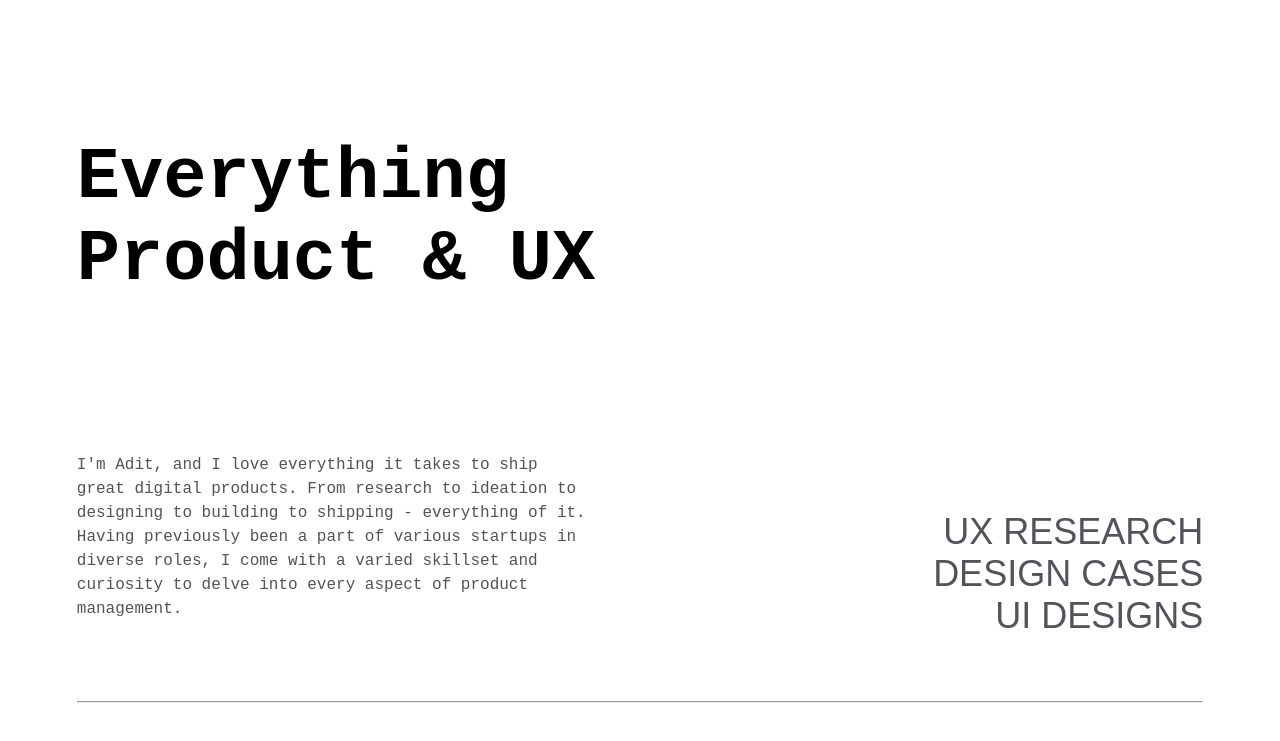
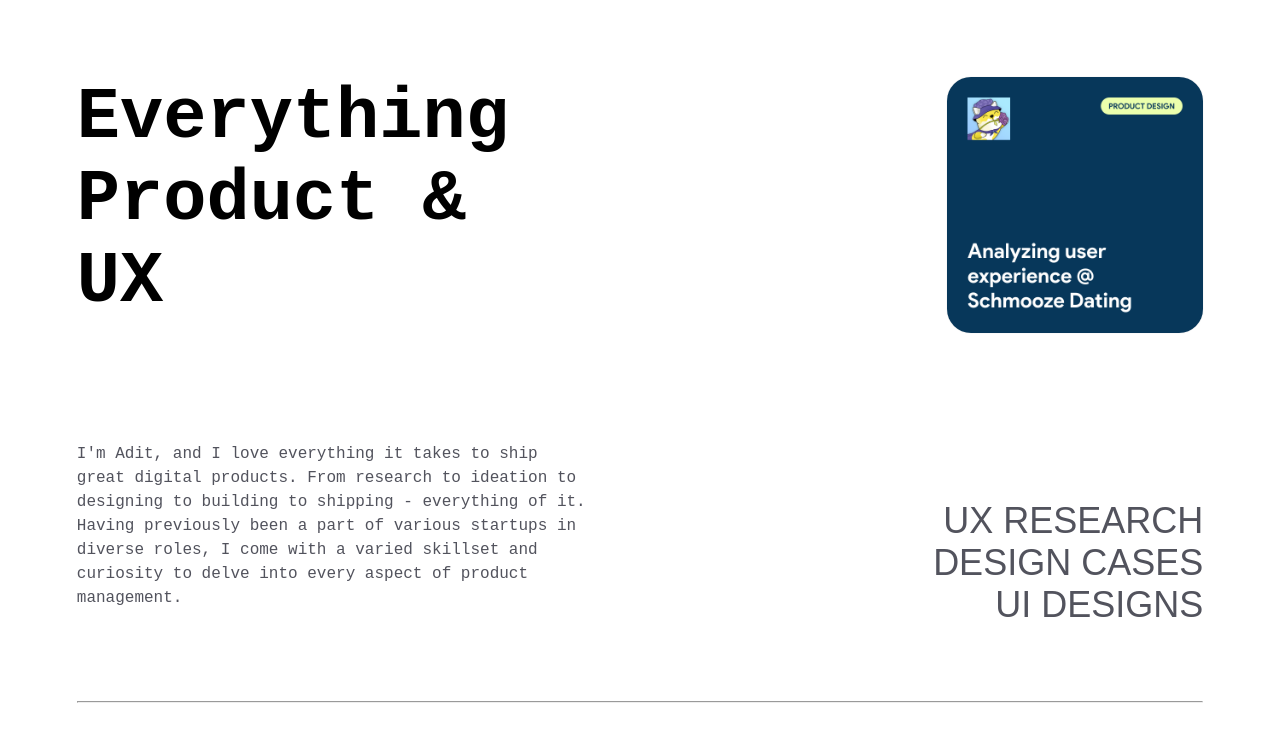
Before and after one commit to adit-saxena/Portfolio_v3, a plain HTML site: page index.html in a window 1280 px wide. Shown: the part 59-800 px from the top of the page. Drawn offline with Linux system fonts and the light colour scheme.

Commit message:
Schmooze is Live

```diff
--- a/index.html
+++ b/index.html
@@ -35,14 +35,19 @@
         </div>
     </div>
     <div class="hero">
-        <div class="main">
+        <div class="herorow" id="row1">
             <h2>Everything Product & UX</h2>
+            <div class="heroimg" id="Schmooze" onclick="goToWebsite('https://drive.google.com/file/d/1W_xGIY-43EVgrNdcKGNusVVSsSbO2a1S/view?usp=sharing')">
+                <img src="./Images/Schmooze_Hero.png">
+            </div>
+        </div>
+        <div class="herorow" id="row2">
             <p>I'm Adit, and I love everything it takes to ship great digital products. From research to ideation to designing to building to shipping - everything of it. Having previously been a part of various startups in diverse roles, I come with a varied skillset and curiosity to delve into every aspect of product management.</p>
-        </div>
         <div class="categories">
             <a href="#Research" class="resume-link">UX RESEARCH <i class="fas fa-arrow-down"></i></a>
             <a href="#Design" class="resume-link">DESIGN CASES <i class="fas fa-arrow-down"></i></a>
             <a href="#UIDESIGNS" class="resume-link">UI DESIGNS <i class="fas fa-arrow-down"></i></a>
+        </div>
         </div>
     </div>
     <hr>
@@ -66,6 +71,16 @@
     <div class="section" id="Design">
         <div class="sectionheading">
             <h1>//PRODUCT DESIGN CASES</h1>
+        </div>
+        <div class="sectioncontent">
+            <div class="sectiontb">
+                <h2>Schmooze : Revamping Dating for GenZ</h2>
+                <h3>Conducted primary and secondary generative research through digital ethnography to understand user pain points for the new age dating, proposed adequate product improvements and design changes</h3>
+                <button class="button" onclick="goToWebsite('https://drive.google.com/file/d/1W_xGIY-43EVgrNdcKGNusVVSsSbO2a1S/view?usp=sharing')">View Project <i class="fas fa-arrow-left" style="transform: rotate(125deg);"></i></button>
+            </div>
+            <div class="img" id="schmmoze" onclick="goToWebsite('https://drive.google.com/file/d/1W_xGIY-43EVgrNdcKGNusVVSsSbO2a1S/view?usp=sharing')">
+                <img  src="./Images/Schmooze.png">
+                </div>
         </div>
         <div class="sectioncontent">
             <div class="sectiontb">
--- a/style.css
+++ b/style.css
@@ -2,7 +2,7 @@
 body {
     margin: 0;
     padding: 0 6vw;
-    background-color: #ffffff;
+    background-color: #ffffff
   }
 
   a {
@@ -50,31 +50,71 @@ body {
   .hero {
     margin-top: 10vh;
     display: flex;
-    flex-direction: row;
+    flex-direction: column;
     margin-bottom: 8vh;
     height: 70vh;
 
   }
 
-  .main {
-    width: 50%;
+  .herobtn{
+    background-color: #F0F0F0;
+    border-radius: 48px 48px 0px 0px;
+    padding: auto;
+    min-height: 2vh;
     display: flex;
-    flex-direction: column;
+    flex-direction: row;
   }
 
-  .main p {
-    margin-top: auto;
+  .hero h4{
+    font-family: 'Courier Prime', monospace;
+    font-size: 1rem;
+    max-width: 40vw;
+    margin: 0 auto 0 auto;
+    padding: auto;
+  }
+
+
+  .hero p {
+    margin-top: 6vh;
     color: #52535D;
     max-width: 40vw;
     line-height: 3vh;
 
   }
 
-  .main h2 {
+  .hero h2 {
     font-family: 'Courier Prime', monospace;
     font-size: 72px;
-    max-width: 50vw;
+    max-width: 40vw;
+    margin-top: 0;
   }
+
+  .heroimg{
+    margin-left: auto;
+  }
+
+  .heroimg img{
+    object-fit:cover;
+    width: auto;
+    max-width: 20vw;
+    box-shadow: 0px 0px 1px rgba(0, 0, 0, 0.25);
+    margin: auto;
+    transition: border-radius 0.5s ease-in-out;
+    cursor: pointer;
+    border-radius: 24px;
+  }
+
+  .heroimg img:hover {
+    box-shadow: 0px 0px 10px rgba(0, 0, 0, 0.5);
+  }
+
+  .herorow{
+    max-width: 100%;
+    display: flex;
+    flex-direction: row;
+    margin-bottom: auto;
+  }
+
 
   .categories {
     display: flex;
@@ -188,7 +228,7 @@ body {
   }
 
   .img img:hover {
-    border-radius: 48px;
+    border-radius: 24px;
   }
 
   #connect{
@@ -235,14 +275,17 @@ body {
     .categories{
       display: none;
     }
-    .main{
+    .heroimg{
+      display: none;
+    }
+    .hero{
       width: 80vw;
     }
-    .main p{
+    .hero p{
       width: 70vw;
       max-width: none;
     }
-    .main h2{
+    .hero h2{
       max-width: none;
       font-size: 3rem;
     }
```
Also changed, not shown: Images/Schmooze.png (added), Images/Schmooze_Hero.png (added), script.js (line endings or trailing spaces).
